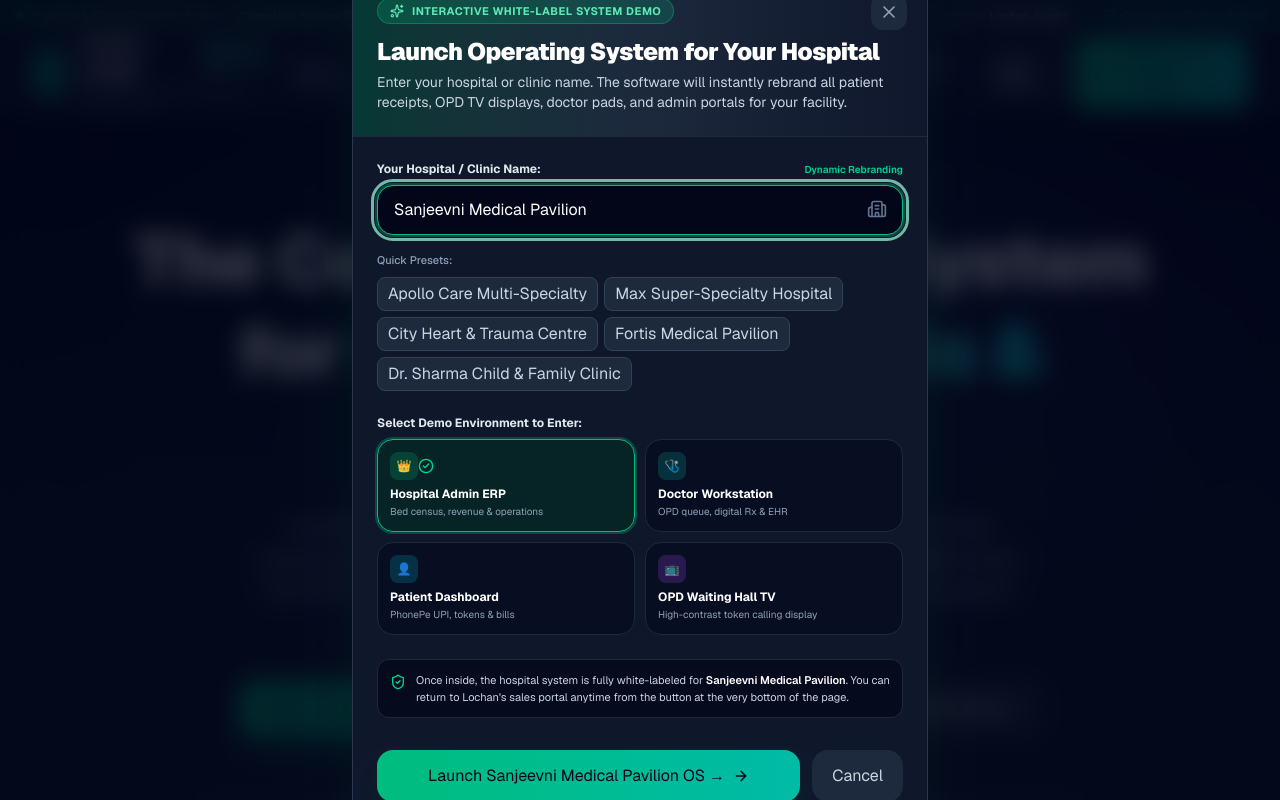
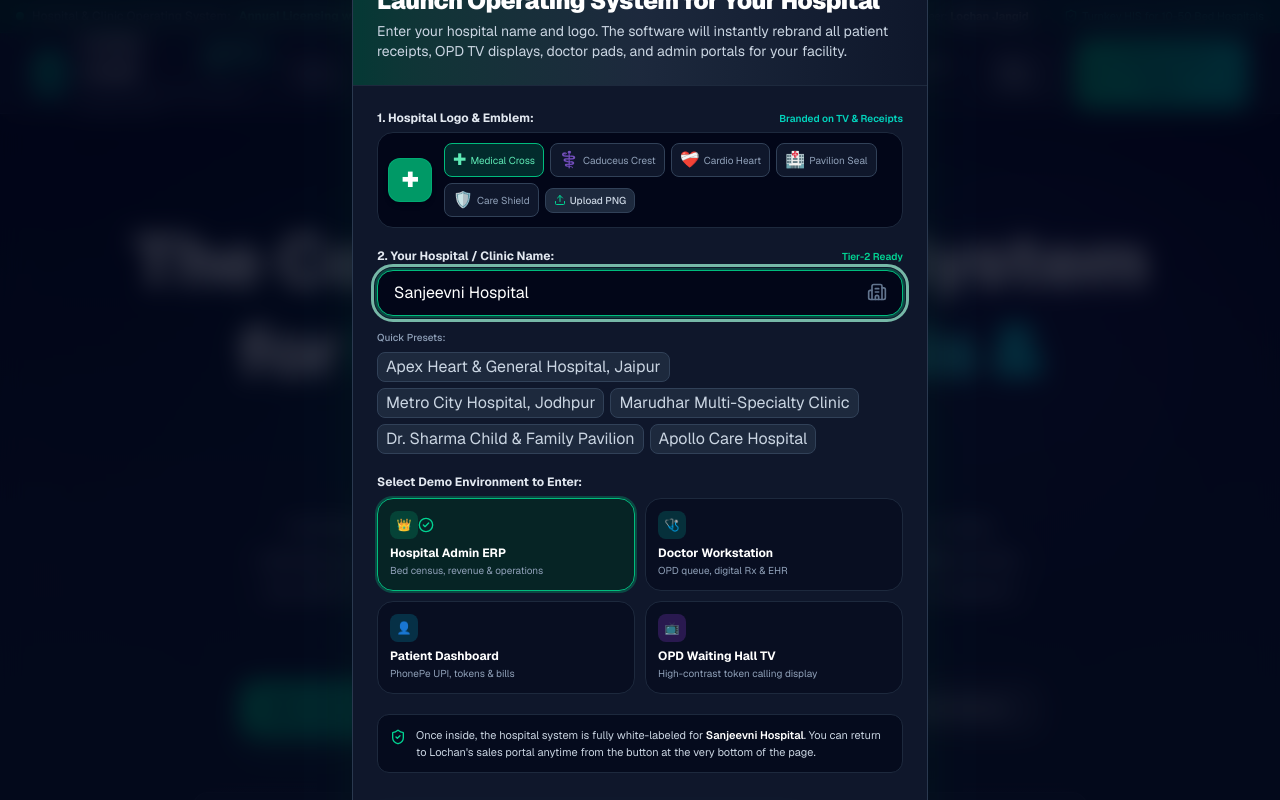
Before and after one commit to LochanJangid/sanjeevni-clinic, a Next.js app in the folder frontend/: page / in a window 1280 px wide. Both pictures are taken after a click on the button "Launch Live Demo". Shown: the top 800 px of the page. Built offline with nearby package versions, Linux system fonts and the light colour scheme; no server answers.

Commit message:
fix(compliance): enforce GST exemption on consultations, hospital payment provider abstraction, and custom logo branding

```diff
--- a/frontend/app/SiteHeader.tsx
+++ b/frontend/app/SiteHeader.tsx
@@ -32,7 +32,7 @@ import {
   Globe,
   ArrowLeft
 } from "lucide-react";
-import { getStoredHospitalName } from "../lib/hospital";
+import { getStoredHospitalBranding, HospitalBranding } from "../lib/hospital";
 
 export default function SiteHeader() {
   const pathname = usePathname();
@@ -42,15 +42,29 @@ export default function SiteHeader() {
   const [lang, setLang] = useState<Language>("en");
   const [mobileMenuOpen, setMobileMenuOpen] = useState(false);
   const [featuresDropdownOpen, setFeaturesDropdownOpen] = useState(false);
-  const [hospitalName, setHospitalName] = useState("Sanjeevni Medical Pavilion");
+  const [branding, setBranding] = useState<HospitalBranding>({
+    name: "Sanjeevni Hospital",
+    city: "Jaipur",
+    logo: "✚",
+    logoType: "icon",
+    regNumber: "CEA-RJ-2024-8842",
+  });
+  const hospitalName = branding.name;
 
   useEffect(() => {
-    setHospitalName(getStoredHospitalName());
-    const handleHospital = (e: any) => {
-      if (e.detail) setHospitalName(e.detail);
+    setBranding(getStoredHospitalBranding());
+    const handleBranding = (e: any) => {
+      if (e.detail) setBranding(e.detail);
     };
-    window.addEventListener("hospital-name-change", handleHospital);
-    return () => window.removeEventListener("hospital-name-change", handleHospital);
+    const handleName = (e: any) => {
+      if (e.detail) setBranding((prev) => ({ ...prev, name: e.detail }));
+    };
+    window.addEventListener("hospital-branding-change", handleBranding);
+    window.addEventListener("hospital-name-change", handleName);
+    return () => {
+      window.removeEventListener("hospital-branding-change", handleBranding);
+      window.removeEventListener("hospital-name-change", handleName);
+    };
   }, []);
 
   useEffect(() => {
@@ -185,7 +199,13 @@ export default function SiteHeader() {
       <header className="site-header">
         <div className="site-header-inner">
           <Link className="brand" href="/dashboard" aria-label="Hospital home">
-            <span className="brand-mark" aria-hidden="true">+</span>
+            <span className="brand-mark" aria-hidden="true">
+              {branding.logoType === "image" ? (
+                <img src={branding.logo} alt="Logo" className="w-5 h-5 object-contain rounded" />
+              ) : (
+                branding.logo || "+"
+              )}
+            </span>
             <span>
               <span className="brand-name">{hospitalName}</span>
               <span className="brand-caption">CLINIC OS</span>
--- a/frontend/components/HospitalFooter.tsx
+++ b/frontend/components/HospitalFooter.tsx
@@ -97,7 +97,7 @@ export default function HospitalFooter() {
               Architected &amp; Built by <span className="text-emerald-400">Lochan Jangid</span>
             </h4>
             <p className="text-xs text-slate-300 leading-relaxed">
-              Full-Stack Healthcare Software Engineer. Providing production-grade patient, doctor, and admin hospital systems with custom branding, source code licensing, and local deployment for hospitals &amp; clinics.
+              Healthcare Software Engineer. Providing reliable patient, doctor, and admin hospital systems with custom branding, annual licensing with software escrow, and local deployment for hospitals &amp; clinics.
             </p>
           </div>
 
--- a/frontend/components/LaunchLiveDemoModal.tsx
+++ b/frontend/components/LaunchLiveDemoModal.tsx
@@ -12,8 +12,16 @@ import {
   Sparkles,
   ShieldCheck,
   CheckCircle2,
+  Upload,
+  Image as ImageIcon,
 } from "lucide-react";
-import { getStoredHospitalName, setStoredHospitalName } from "../lib/hospital";
+import {
+  getStoredHospitalName,
+  setStoredHospitalName,
+  getStoredHospitalLogo,
+  setHospitalBranding,
+  LOGO_PRESETS
+} from "../lib/hospital";
 import { loginAsDemoRole } from "../lib/auth";
 
 interface LaunchLiveDemoModalProps {
@@ -36,6 +44,8 @@ export default function LaunchLiveDemoModal({
   const router = useRouter();
   const [isOpen, setIsOpen] = useState(false);
   const [hospitalInput, setHospitalInput] = useState("");
+  const [selectedLogo, setSelectedLogo] = useState("✚");
+  const [logoType, setLogoType] = useState<"icon" | "image">("icon");
   const [selectedRole, setSelectedRole] = useState<"admin" | "doctor" | "patient">("admin");
   const [targetDestination, setTargetDestination] = useState<"admin" | "doctor" | "patient" | "opd-queue">("admin");
   const [isLaunching, setIsLaunching] = useState(false);
@@ -82,7 +92,11 @@ export default function LaunchLiveDemoModal({
     setIsLaunching(true);
 
     const nameToSave = hospitalInput.trim() || "Apex Care Multi-Specialty Hospital";
-    setStoredHospitalName(nameToSave);
+    setHospitalBranding({
+      name: nameToSave,
+      logo: selectedLogo,
+      logoType: logoType,
+    });
 
     try {
       // Authenticate with selected demo role
@@ -137,17 +151,81 @@ export default function LaunchLiveDemoModal({
             Launch Operating System for Your Hospital
           </h3>
           <p className="text-xs sm:text-sm text-slate-300 mt-1">
-            Enter your hospital or clinic name. The software will instantly rebrand all patient receipts, OPD TV displays, doctor pads, and admin portals for your facility.
+            Enter your hospital name and logo. The software will instantly rebrand all patient receipts, OPD TV displays, doctor pads, and admin portals for your facility.
           </p>
         </div>
 
         {/* Form Body */}
-        <form onSubmit={handleLaunch} className="p-6 space-y-6">
-          {/* 1. Facility Name Input */}
-          <div className="space-y-2">
+        <form onSubmit={handleLaunch} className="p-6 space-y-5">
+          {/* Hospital Logo Selector */}
+          <div className="space-y-1.5">
             <label className="flex items-center justify-between text-xs font-bold text-slate-200">
-              <span>Your Hospital / Clinic Name:</span>
-              <span className="text-[10px] text-emerald-400 font-semibold">Dynamic Rebranding</span>
+              <span>1. Hospital Logo &amp; Emblem:</span>
+              <span className="text-[10px] text-teal-400 font-semibold">Branded on TV &amp; Receipts</span>
+            </label>
+            <div className="flex items-center gap-3 bg-slate-950 p-2.5 rounded-2xl border border-slate-800">
+              {/* Active Logo Preview */}
+              <div className="w-11 h-11 rounded-xl bg-emerald-600 text-white flex items-center justify-center font-bold text-xl shadow-md shrink-0 border border-emerald-400/30 overflow-hidden">
+                {logoType === "image" ? (
+                  <img src={selectedLogo} alt="Logo" className="w-full h-full object-cover" />
+                ) : (
+                  <span>{selectedLogo}</span>
+                )}
+              </div>
+
+              {/* Logo Presets & Upload */}
+              <div className="flex flex-wrap items-center gap-1.5 flex-1">
+                {LOGO_PRESETS.map((preset) => (
+                  <button
+                    key={preset.id}
+                    type="button"
+                    onClick={() => {
+                      setSelectedLogo(preset.icon);
+                      setLogoType("icon");
+                    }}
+                    className={`px-2 py-1 rounded-lg border text-xs transition flex items-center gap-1 ${
+                      selectedLogo === preset.icon && logoType === "icon"
+                        ? "bg-emerald-500/20 border-emerald-500 text-emerald-300 font-bold"
+                        : "bg-slate-900 border-slate-700 text-slate-400 hover:text-white"
+                    }`}
+                  >
+                    <span>{preset.icon}</span>
+                    <span className="text-[10px] hidden sm:inline">{preset.label}</span>
+                  </button>
+                ))}
+
+                <label className="px-2 py-1 rounded-lg bg-slate-800 hover:bg-slate-700 border border-slate-700 text-slate-300 hover:text-white text-[10px] font-medium transition cursor-pointer flex items-center gap-1">
+                  <Upload className="w-3 h-3 text-emerald-400" />
+                  <span>Upload PNG</span>
+                  <input
+                    type="file"
+                    accept="image/*"
+                    className="hidden"
+                    onChange={(e) => {
+                      const file = e.target.files?.[0];
+                      if (file) {
+                        const reader = new FileReader();
+                        reader.onload = (event) => {
+                          const result = event.target?.result as string;
+                          if (result) {
+                            setSelectedLogo(result);
+                            setLogoType("image");
+                          }
+                        };
+                        reader.readAsDataURL(file);
+                      }
+                    }}
+                  />
+                </label>
+              </div>
+            </div>
+          </div>
+
+          {/* 2. Facility Name Input */}
+          <div className="space-y-1.5">
+            <label className="flex items-center justify-between text-xs font-bold text-slate-200">
+              <span>2. Your Hospital / Clinic Name:</span>
+              <span className="text-[10px] text-emerald-400 font-semibold">Tier-2 Ready</span>
             </label>
             <div className="relative">
               <input
@@ -155,29 +233,29 @@ export default function LaunchLiveDemoModal({
                 required
                 value={hospitalInput}
                 onChange={(e) => setHospitalInput(e.target.value)}
-                placeholder="e.g. Apollo Care Hospital, Max Clinic, LifeLine Medical"
-                className="w-full px-4 py-3 text-sm font-semibold rounded-2xl bg-slate-950 border border-slate-700 focus:border-emerald-500 focus:ring-2 focus:ring-emerald-500/30 text-white placeholder-slate-500 outline-none transition"
+                placeholder="e.g. Apex Hospital Jaipur, Metro Care Jodhpur"
+                className="w-full px-4 py-2.5 text-sm font-semibold rounded-2xl bg-slate-950 border border-slate-700 focus:border-emerald-500 focus:ring-2 focus:ring-emerald-500/30 text-white placeholder-slate-500 outline-none transition"
                 autoFocus
               />
-              <Building2 className="absolute right-4 top-3.5 w-5 h-5 text-slate-500 pointer-events-none" />
+              <Building2 className="absolute right-4 top-3 w-5 h-5 text-slate-500 pointer-events-none" />
             </div>
 
             {/* Quick 1-Click Presets */}
-            <div className="pt-1">
-              <span className="text-[11px] text-slate-400 font-medium">Quick Presets:</span>
-              <div className="flex flex-wrap gap-1.5 mt-1.5">
+            <div className="pt-0.5">
+              <span className="text-[10px] text-slate-400 font-medium">Quick Presets:</span>
+              <div className="flex flex-wrap gap-1.5 mt-1">
                 {[
-                  "Apollo Care Multi-Specialty",
-                  "Max Super-Specialty Hospital",
-                  "City Heart & Trauma Centre",
-                  "Fortis Medical Pavilion",
-                  "Dr. Sharma Child & Family Clinic",
+                  "Apex Heart & General Hospital, Jaipur",
+                  "Metro City Hospital, Jodhpur",
+                  "Marudhar Multi-Specialty Clinic",
+                  "Dr. Sharma Child & Family Pavilion",
+                  "Apollo Care Hospital",
                 ].map((preset) => (
                   <button
                     key={preset}
                     type="button"
                     onClick={() => setHospitalInput(preset)}
-                    className="px-2.5 py-1 rounded-lg bg-slate-800 hover:bg-slate-700 text-slate-300 hover:text-white text-[11px] font-medium border border-slate-700 transition"
+                    className="px-2 py-0.5 rounded-lg bg-slate-800 hover:bg-slate-700 text-slate-300 hover:text-white text-[10px] font-medium border border-slate-700 transition"
                   >
                     {preset}
                   </button>
--- a/frontend/components/SellingFooter.tsx
+++ b/frontend/components/SellingFooter.tsx
@@ -176,7 +176,7 @@ export default function SellingFooter() {
               </Link>
             </li>
             <li>
-              <span className="text-slate-400">• Full Source Code Licensing (Enterprise)</span>
+              <span className="text-slate-400">• Annual License with Data Export &amp; Escrow</span>
             </li>
             <li>
               <span className="text-slate-400">• White-Label Rebranding for Your Clinic</span>
--- a/frontend/components/SellingHeader.tsx
+++ b/frontend/components/SellingHeader.tsx
@@ -32,16 +32,16 @@ export default function SellingHeader() {
           <div className="flex items-center gap-2">
             <span className="w-2 h-2 rounded-full bg-emerald-400 animate-pulse" />
             <span className="text-slate-400 font-medium">Hospital &amp; Clinic Operating System:</span>
-            <span className="text-emerald-300 font-bold">Complete Source Code, Deployment &amp; Licensing</span>
+            <span className="text-emerald-300 font-bold">Annual Licensing with Escrow, Cloud SaaS &amp; Local On-Premises</span>
           </div>
           <div className="flex items-center gap-4 text-[11px]">
             <span className="text-slate-400">
-              Architect: <strong className="text-white">Lochan Jangid</strong>
+              Engineer: <strong className="text-white">Lochan Jangid</strong>
             </span>
             <span className="hidden md:inline-block text-slate-600">•</span>
             <span className="hidden md:inline-flex items-center gap-1 text-teal-300">
               <ShieldCheck className="w-3.5 h-3.5 text-emerald-400" />
-              <span>Commercial Turnkey System</span>
+              <span>Turnkey HIS for 10-50 Bed Hospitals</span>
             </span>
           </div>
         </div>
--- a/frontend/lib/hospital.ts
+++ b/frontend/lib/hospital.ts
@@ -1,10 +1,53 @@
 "use client";
 
-export const DEFAULT_HOSPITAL_NAME = "Sanjeevni Medical Pavilion";
+export const DEFAULT_HOSPITAL_NAME = "Sanjeevni Hospital";
+export const DEFAULT_HOSPITAL_CITY = "Jaipur";
+export const DEFAULT_HOSPITAL_LOGO = "✚";
+
+export interface HospitalBranding {
+  name: string;
+  city: string;
+  logo: string;
+  logoType: "icon" | "image";
+  regNumber: string;
+}
+
+export const LOGO_PRESETS = [
+  { id: "cross", label: "Medical Cross", icon: "✚", type: "icon" as const },
+  { id: "caduceus", label: "Caduceus Crest", icon: "⚕️", type: "icon" as const },
+  { id: "heart", label: "Cardio Heart", icon: "❤️‍🩹", type: "icon" as const },
+  { id: "hospital", label: "Pavilion Seal", icon: "🏥", type: "icon" as const },
+  { id: "shield", label: "Care Shield", icon: "🛡️", type: "icon" as const },
+];
 
 export function getStoredHospitalName(): string {
   if (typeof window === "undefined") return DEFAULT_HOSPITAL_NAME;
   return localStorage.getItem("custom_hospital_name") || DEFAULT_HOSPITAL_NAME;
+}
+
+export function getStoredHospitalLogo(): string {
+  if (typeof window === "undefined") return DEFAULT_HOSPITAL_LOGO;
+  return localStorage.getItem("custom_hospital_logo") || DEFAULT_HOSPITAL_LOGO;
+}
+
+export function getStoredHospitalBranding(): HospitalBranding {
+  if (typeof window === "undefined") {
+    return {
+      name: DEFAULT_HOSPITAL_NAME,
+      city: DEFAULT_HOSPITAL_CITY,
+      logo: DEFAULT_HOSPITAL_LOGO,
+      logoType: "icon",
+      regNumber: "CEA-RJ-2024-8842",
+    };
+  }
+
+  const name = localStorage.getItem("custom_hospital_name") || DEFAULT_HOSPITAL_NAME;
+  const logo = localStorage.getItem("custom_hospital_logo") || DEFAULT_HOSPITAL_LOGO;
+  const logoType = (localStorage.getItem("custom_hospital_logo_type") as "icon" | "image") || "icon";
+  const city = localStorage.getItem("custom_hospital_city") || DEFAULT_HOSPITAL_CITY;
+  const regNumber = localStorage.getItem("custom_hospital_reg") || "CEA-RJ-2024-8842";
+
+  return { name, city, logo, logoType, regNumber };
 }
 
 export function setStoredHospitalName(name: string): void {
@@ -12,4 +55,26 @@ export function setStoredHospitalName(name: string): void {
   const cleanName = name.trim() || DEFAULT_HOSPITAL_NAME;
   localStorage.setItem("custom_hospital_name", cleanName);
   window.dispatchEvent(new CustomEvent("hospital-name-change", { detail: cleanName }));
+  window.dispatchEvent(new CustomEvent("hospital-branding-change", { detail: getStoredHospitalBranding() }));
 }
+
+export function setStoredHospitalLogo(logo: string, logoType: "icon" | "image" = "icon"): void {
+  if (typeof window === "undefined") return;
+  localStorage.setItem("custom_hospital_logo", logo);
+  localStorage.setItem("custom_hospital_logo_type", logoType);
+  window.dispatchEvent(new CustomEvent("hospital-branding-change", { detail: getStoredHospitalBranding() }));
+}
+
+export function setHospitalBranding(brand: Partial<HospitalBranding>): void {
+  if (typeof window === "undefined") return;
+  if (brand.name) {
+    localStorage.setItem("custom_hospital_name", brand.name.trim());
+    window.dispatchEvent(new CustomEvent("hospital-name-change", { detail: brand.name.trim() }));
+  }
+  if (brand.logo) localStorage.setItem("custom_hospital_logo", brand.logo);
+  if (brand.logoType) localStorage.setItem("custom_hospital_logo_type", brand.logoType);
+  if (brand.city) localStorage.setItem("custom_hospital_city", brand.city);
+  if (brand.regNumber) localStorage.setItem("custom_hospital_reg", brand.regNumber);
+
+  window.dispatchEvent(new CustomEvent("hospital-branding-change", { detail: getStoredHospitalBranding() }));
+}
```
Also changed, not shown: frontend/app/page.tsx (+13 -13 lines), frontend/components/MedicalPaymentReceipt.tsx (+22 -22 lines), frontend/components/PhonePePaymentModal.tsx (+39 -51 lines), 1 other file (tests, documents, lock files or other folders).
